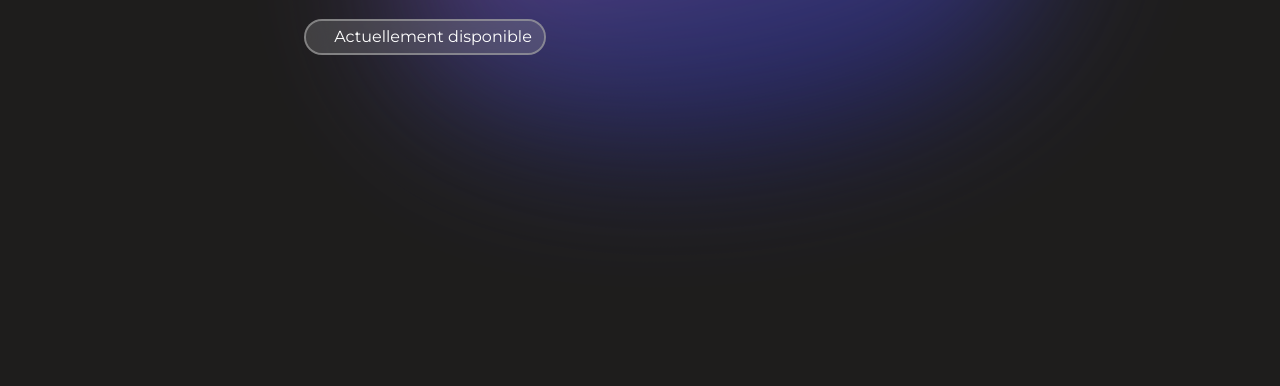
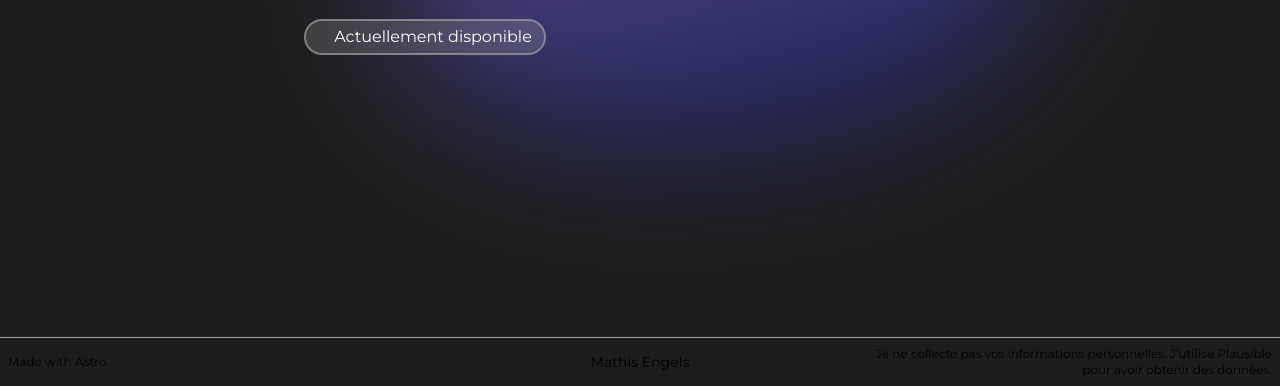
Before and after one commit to MathisEngels/mathisengels.fr, an Astro site: page / in a window 1280 px wide. Shown: the part 463-849 px from the top of the page. Before the commit the page ends 800 px from the top, so only its background shows below. Built offline with nearby package versions, Linux system fonts and the light colour scheme; Astro itself is replaced by a stand-in of ours.

Commit message:
feat: add Footer component

```diff
--- /dev/null
+++ b/src/components/Footer.astro
@@ -0,0 +1,15 @@
+<footer class="pb-14 md:pb-0">
+    <div class="h-[1px] w-full bg-gray-400"></div>
+    <div class="grid grid-cols-3 gap-4 text-sm items-center">
+        <p class="text-xs text-left">Made with <a class="hover:underline" href="https://astro.build/">Astro</a>.</p>
+        <p class="text-center">Mathis Engels</p>
+        <p class="text-xs text-right">Je ne collecte pas vos informations personnelles. J’utilise <a  class="hover:underline" href="https://plausible.io/">Plausible</a> pour avoir obtenir des données.</p>
+    </div>
+</footer>
+<style lang="scss">
+    footer {
+        p {
+            @apply p-2
+        }
+    }
+</style>
--- a/src/layouts/Layout.astro
+++ b/src/layouts/Layout.astro
@@ -1,4 +1,5 @@
 ---
+import Footer from '../components/Footer.astro'
 import Header from '../components/Header.astro'
 
 interface Props {
@@ -26,6 +27,7 @@ const { title } = Astro.props
         <main>
             <slot />
         </main>
+        <Footer />
     </body>
 </html>
 
```
